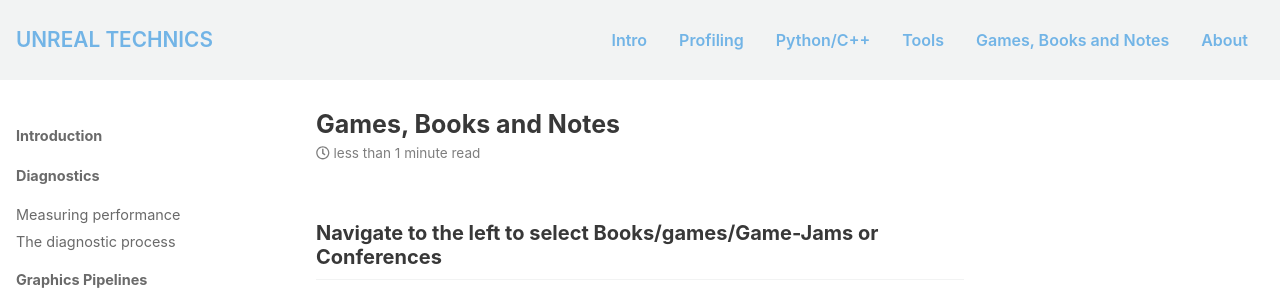
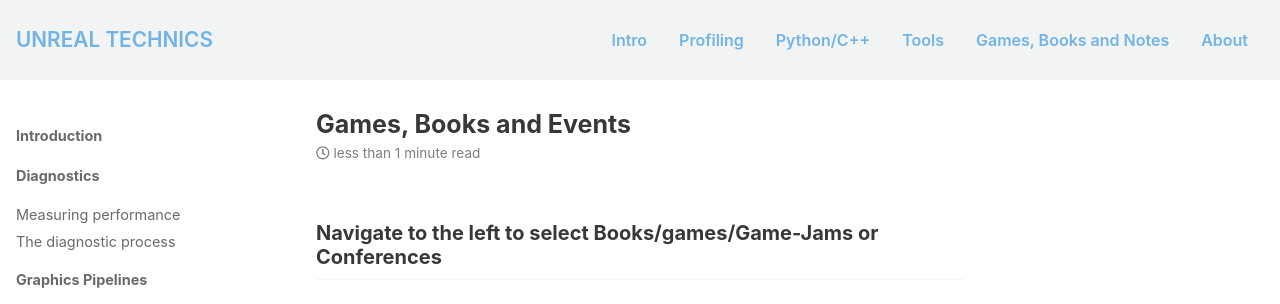
Before and after one commit to AdamKomarowski/unrealtechart, a Jekyll site: the page built from book/Games_Books_and_Notes/index.md, in a window 1280 px wide and 900 px high. Shown: the top 304 px of the window. Built offline with Jekyll 4.4.1, drawn with Linux system fonts in a browser that asks for light colours; nearby versions of some CDN libraries.

Commit message:
Update index.md

```diff
--- a/book/Games_Books_and_Notes/index.md
+++ b/book/Games_Books_and_Notes/index.md
@@ -1,7 +1,7 @@
 ---
-title: "Games, Books and Notes"
+title: "Games, Books and Events"
 excerpt: ""
-permalink: "/book/Games_Books_and_Notes/"
+permalink: "/book/Games_Books_and_Events/"
 ---
 
 ## Navigate to the left to select Books/games/Game-Jams or Conferences
```
